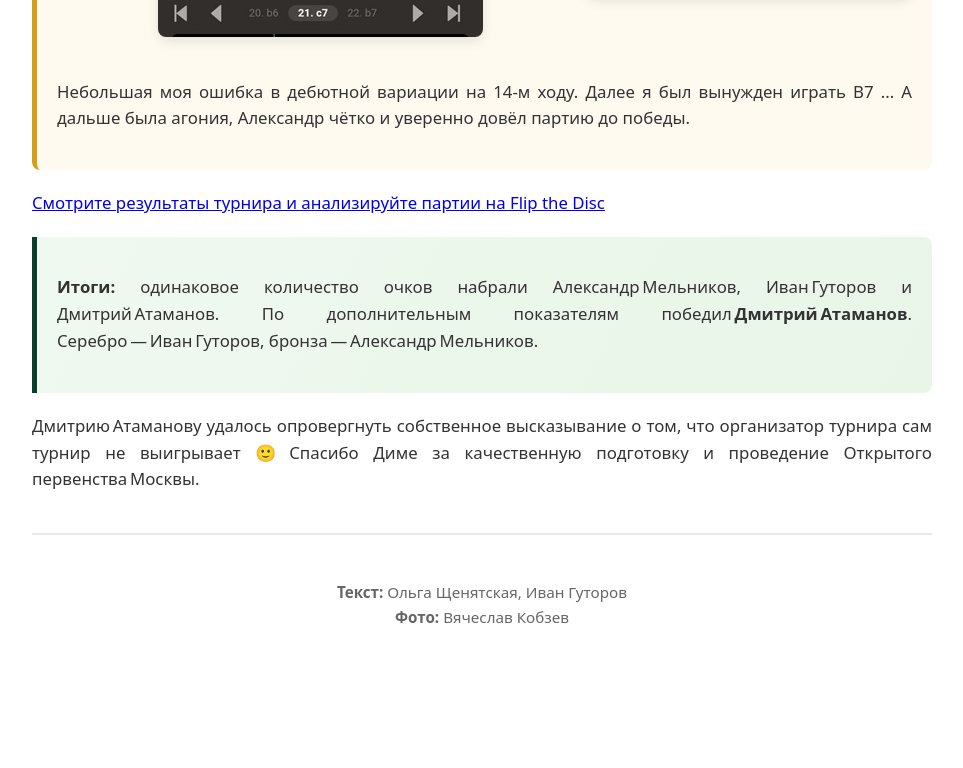
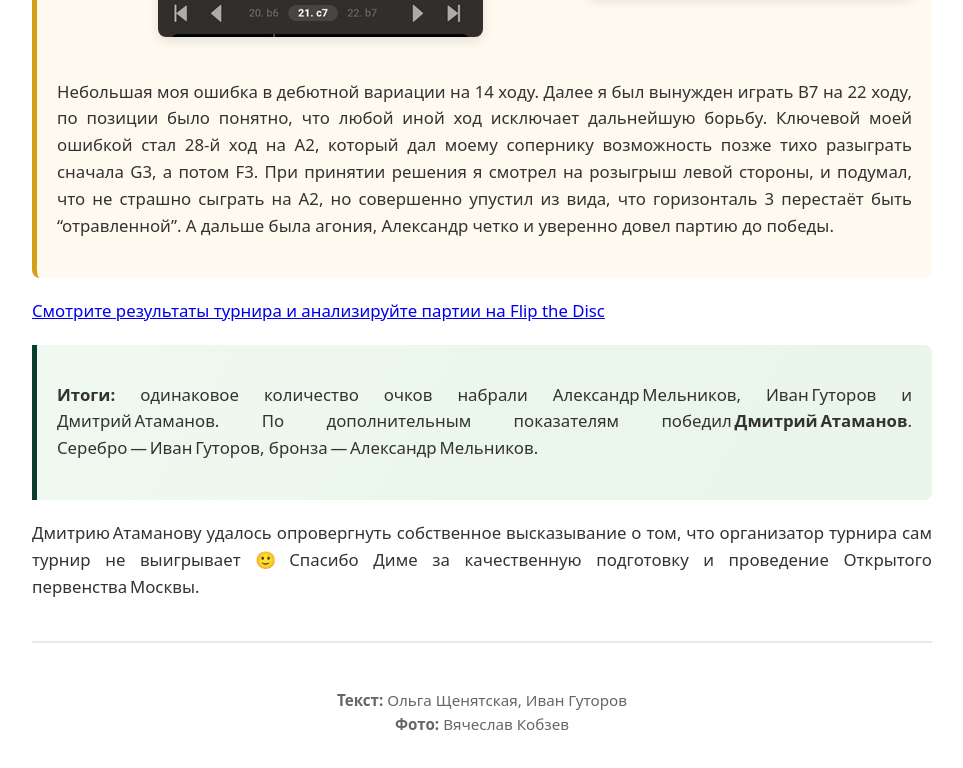
Before and after one commit to zalx22/rusothello, a plain HTML site: page news/news01.html in a window 1280 px wide. Shown: the part 10735-11503 px from the top of the page, without its empty margins (158-1121 px from the left). Before the commit the page ends 11399 px from the top, so only its background shows below. Drawn offline with Linux system fonts and the light colour scheme.

Commit message:
Add files via upload

```diff
--- a/news/news01.html
+++ b/news/news01.html
@@ -319,10 +319,7 @@
     </iframe>
   </div>
 
-  <p>
-    Небольшая моя ошибка в дебютной вариации на 14‑м ходу. Далее я был вынужден играть B7 ...
-    А дальше была агония, Александр чётко и уверенно довёл партию до победы.
-  </p>
+  <p> Небольшая моя ошибка в дебютной вариации на 14 ходу. Далее я был вынужден играть В7 на 22 ходу, по позиции было понятно, что любой иной ход исключает дальнейшую борьбу. Ключевой моей ошибкой стал 28-й ход на А2, который дал моему сопернику возможность позже тихо разыграть сначала G3, а потом F3. При принятии решения я смотрел на розыгрыш левой стороны, и подумал, что не страшно сыграть на А2, но совершенно упустил из вида, что горизонталь 3 перестаёт быть &ldquo;отравленной&rdquo;. А дальше была агония, Александр четко и уверенно довел партию до победы. </p>
 </div>
 
 <p>
```
